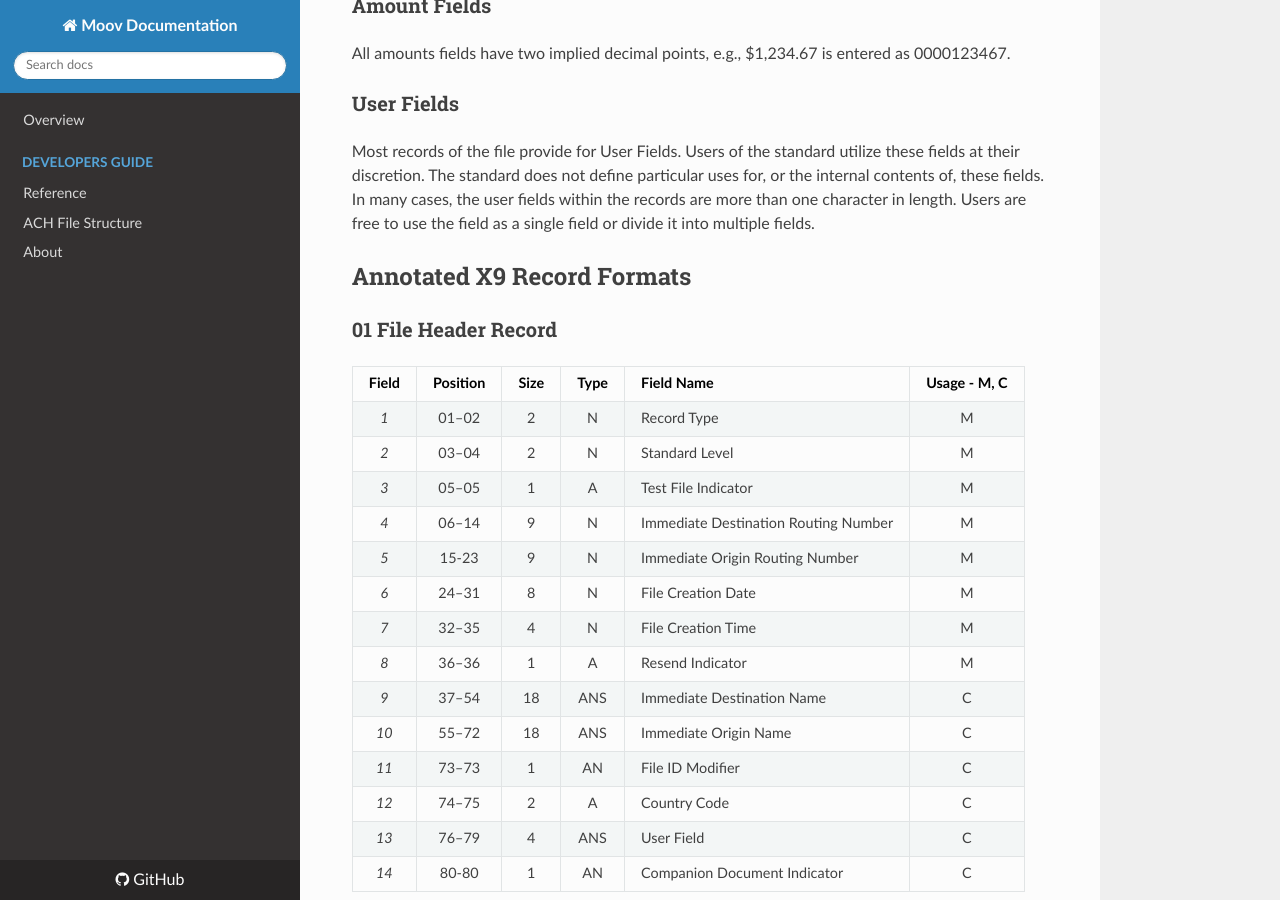
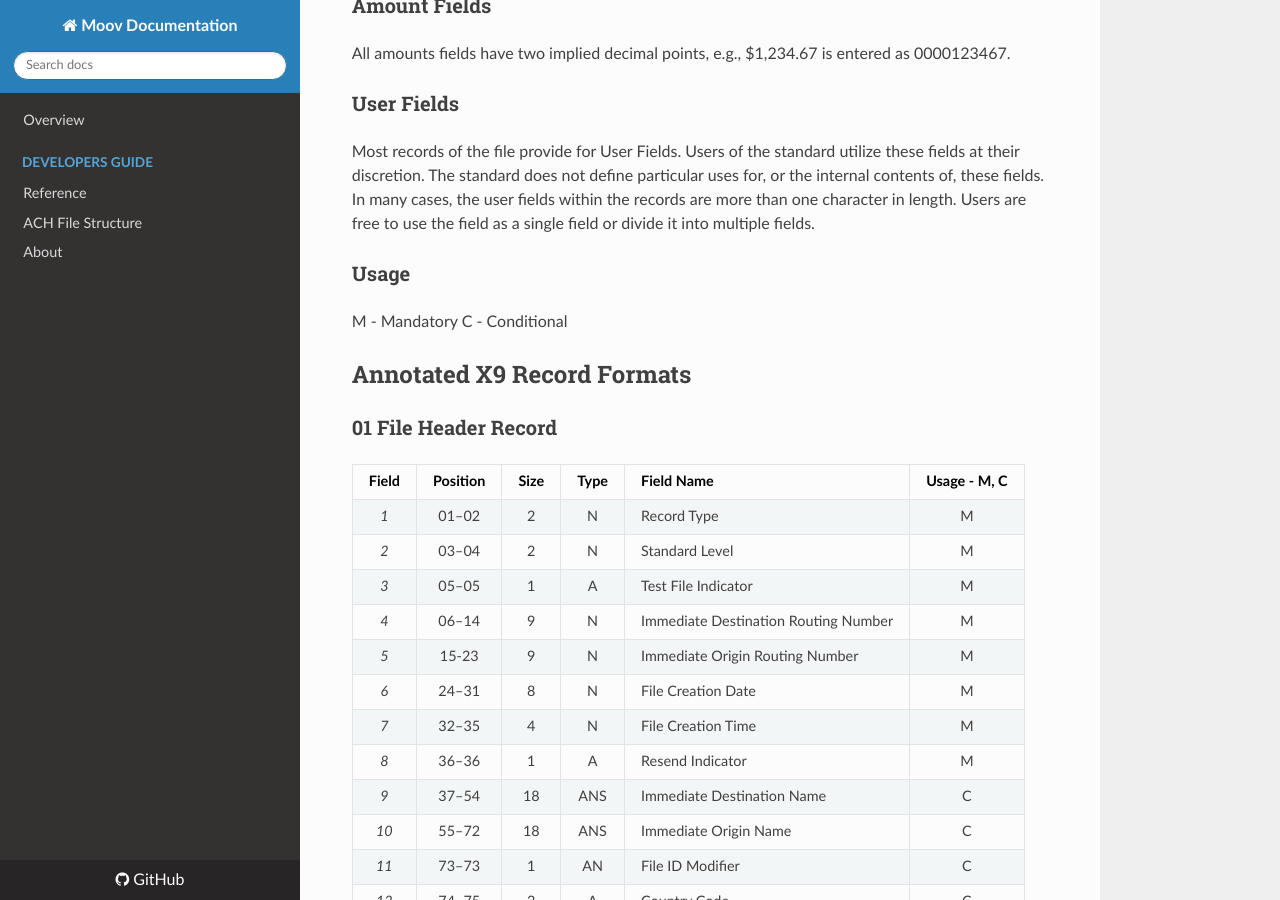
Before and after one commit to wadearnold/docs, an MkDocs documentation site: the page built from docs/X9_File_Structure.md, in a window 1280 px wide and 900 px high, scrolled down 4497 px. Built offline with MkDocs 1.6.1, drawn with Linux system fonts in a browser that asks for light colours; nearby versions of some CDN libraries; old or Windows-style settings are respelled for this version of MkDocs.

Commit message:
X9 Documentation updates based on review
X9 Documentation updates based on review

```diff
--- a/docs/X9_File_Structure.md
+++ b/docs/X9_File_Structure.md
@@ -147,6 +147,10 @@ All amounts fields have two implied decimal points, e.g., $1,234.67 is entered a
 ###	User Fields
 
 Most records of the file provide for User Fields. Users of the standard utilize these fields at their discretion. The standard does not define particular uses for, or the internal contents of, these fields. In many cases, the user fields within the records are more than one character in length. Users are free to use the field as a single field or divide it into multiple fields.
+
+### Usage
+M - Mandatory
+C - Conditional
 
 ## Annotated X9 Record Formats
 
```
Also changed, not shown: docs/reference.md (+1 -1 lines).
